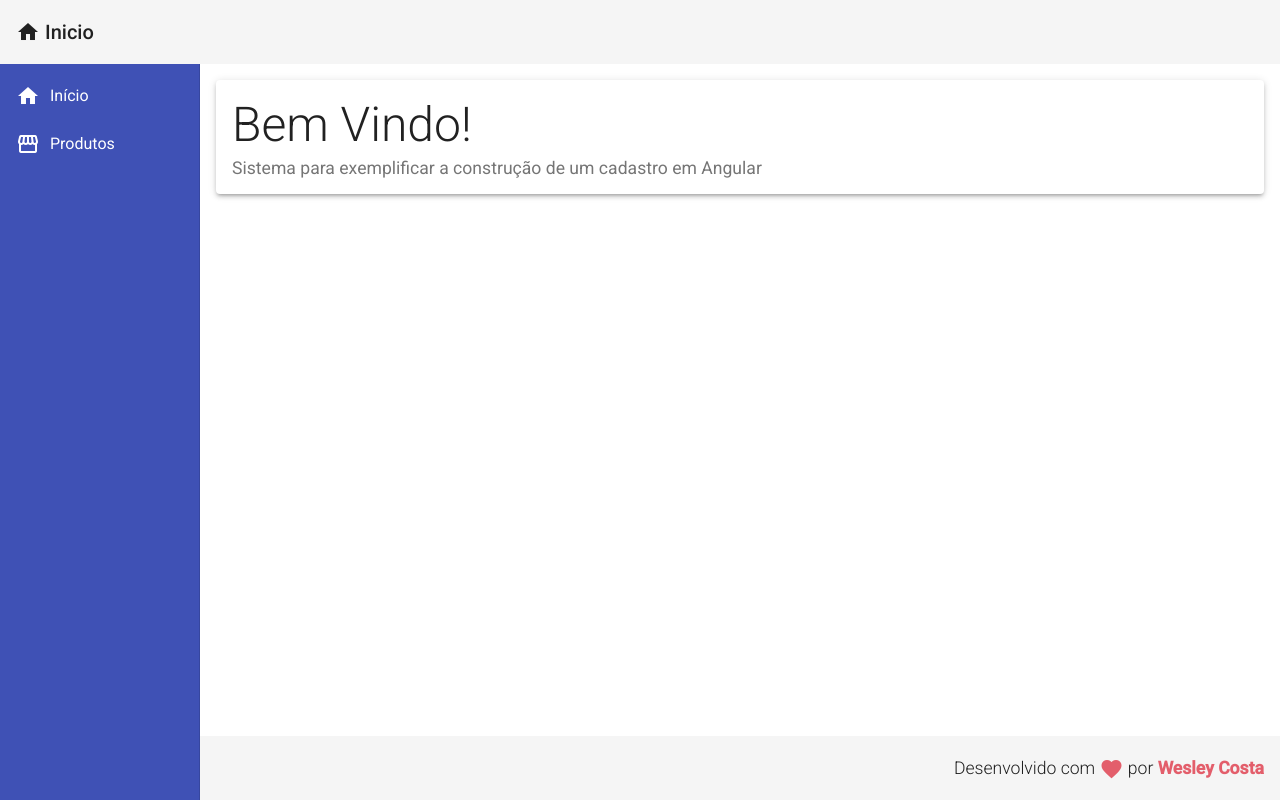
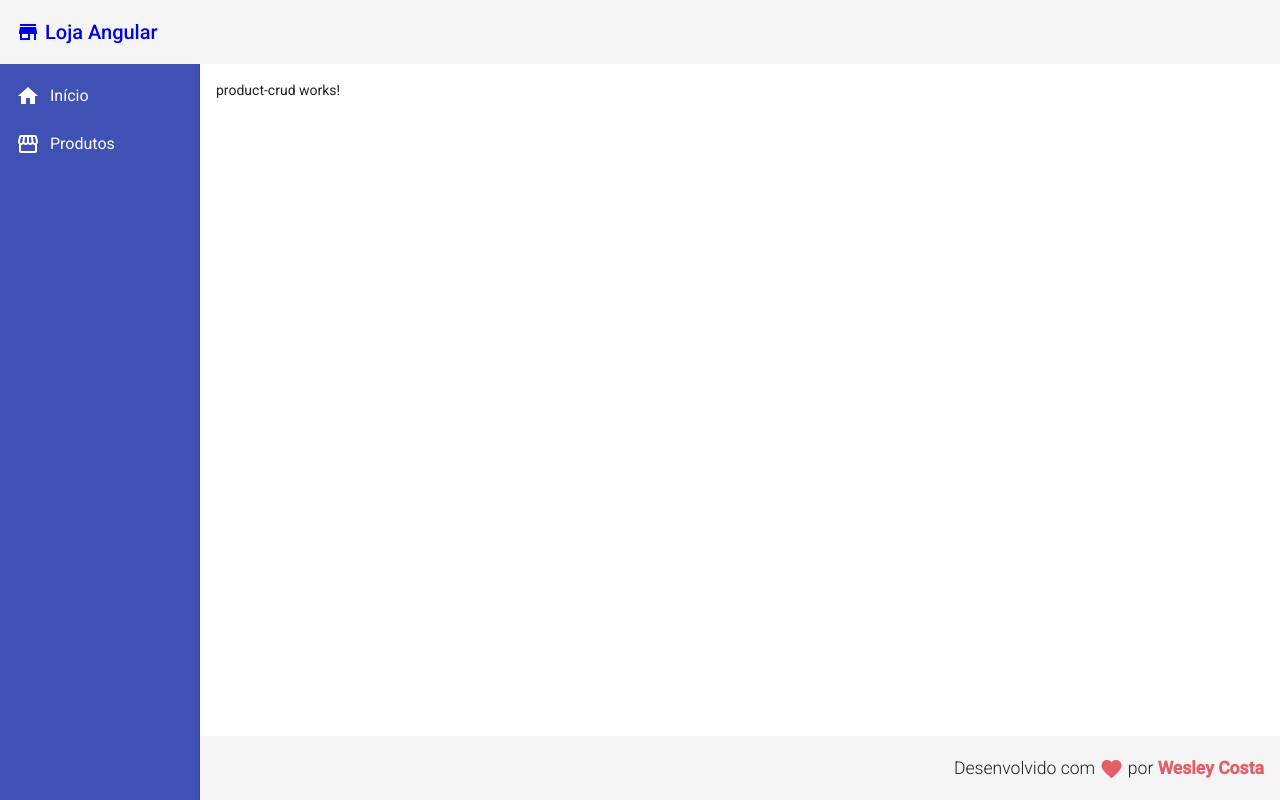
Before and after one commit to wferreiracosta/loja-angular-js, an Angular app in the folder frontend/: page /products in a window 1280 px wide. Before the commit this address led to /. Built offline with nearby package versions, Linux system fonts and the light colour scheme.

Commit message:
Implementado rota

```diff
--- a/frontend/src/app/app-routing.module.ts
+++ b/frontend/src/app/app-routing.module.ts
@@ -1,7 +1,12 @@
 import { NgModule } from '@angular/core';
 import { RouterModule, Routes } from '@angular/router';
+import { HomeComponent } from './views/home/home.component';
+import { ProductCrudComponent } from './views/product-crud/product-crud.component';
 
-const routes: Routes = [];
+const routes: Routes = [
+  { path: "", component: HomeComponent },
+  { path: "products", component: ProductCrudComponent },
+];
 
 @NgModule({
   imports: [RouterModule.forRoot(routes)],
--- a/frontend/src/app/app.module.ts
+++ b/frontend/src/app/app.module.ts
@@ -11,6 +11,7 @@
 import { MatSidenavModule } from '@angular/material/sidenav';
 import { MatListModule } from '@angular/material/list';
 import { HomeComponent } from './views/home/home.component';
+import { ProductCrudComponent } from './views/product-crud/product-crud.component';
 
 @NgModule({
   declarations: [
@@ -18,7 +19,8 @@
     HeaderComponent,
     FooterComponent,
     NavComponent,
-    HomeComponent
+    HomeComponent,
+    ProductCrudComponent
   ],
   imports: [
     BrowserModule,
--- a/frontend/src/app/components/template/header/header.component.html
+++ b/frontend/src/app/components/template/header/header.component.html
@@ -1,10 +1,10 @@
 <mat-toolbar class="header mat-elevation-z4">
   <span class="title-group">
-    <a>
+    <a routerLink="/">
       <i class="material-icons">
-        home
+        store
       </i>
-      Inicio
+      Loja Angular
     </a>
   </span>
 </mat-toolbar>
--- a/frontend/src/app/components/template/nav/nav.component.html
+++ b/frontend/src/app/components/template/nav/nav.component.html
@@ -1,13 +1,13 @@
 <mat-sidenav-container class="container">
   <mat-sidenav class="sidenav" mode="side" opened fixedInViewport="true" fixedTopGap="64">
     <mat-nav-list class="nav-list">
-      <a mat-list-item>
+      <a mat-list-item routerLink="/">
         <i class="material-icons">
           home
         </i>
         Início
       </a>
-      <a mat-list-item>
+      <a mat-list-item routerLink="/products">
         <i class="material-icons">
           storefront
         </i>
@@ -16,6 +16,6 @@
     </mat-nav-list>
   </mat-sidenav>
   <mat-sidenav-content class="content">
-    <app-home></app-home>
+    <router-outlet></router-outlet>
   </mat-sidenav-content>
 </mat-sidenav-container>
--- /dev/null
+++ b/frontend/src/app/views/product-crud/product-crud.component.html
@@ -0,0 +1 @@
+<p>product-crud works!</p>
--- /dev/null
+++ b/frontend/src/app/views/product-crud/product-crud.component.ts
@@ -0,0 +1,15 @@
+import { Component, OnInit } from '@angular/core';
+
+@Component({
+  selector: 'app-product-crud',
+  templateUrl: './product-crud.component.html',
+  styleUrls: ['./product-crud.component.css']
+})
+export class ProductCrudComponent implements OnInit {
+
+  constructor() { }
+
+  ngOnInit(): void {
+  }
+
+}
```
Also changed, not shown: frontend/src/app/views/product-crud/product-crud.component.css (added), 1 other file (tests, documents, lock files or other folders).
